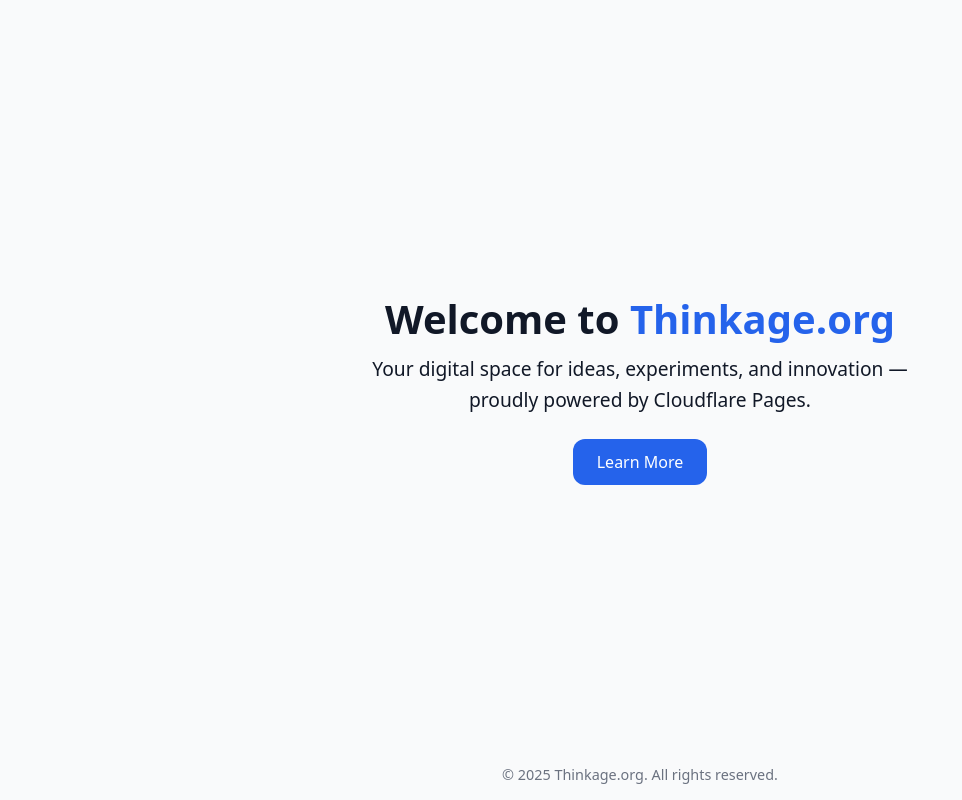
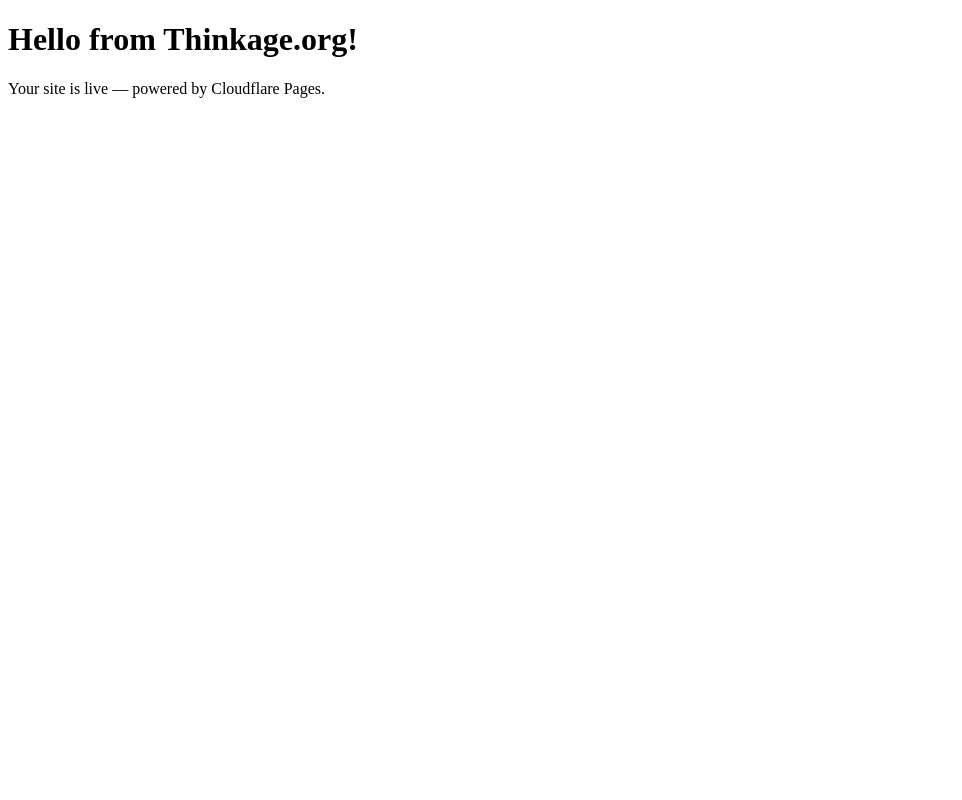
Before and after one commit to Keveneven/website-n8n, a plain HTML site: page index.html in a window 1280 px wide. Shown: the whole page, without its empty margins (0-962 px from the left). Drawn offline with Linux system fonts and the light colour scheme.

Commit message:
Add files via upload

```diff
--- a/index.html
+++ b/index.html
@@ -1,82 +1,10 @@
 <!DOCTYPE html>
-<html lang="en">
+<html>
 <head>
-  <meta charset="UTF-8" />
-  <meta name="viewport" content="width=device-width, initial-scale=1.0" />
-  <title>Thinkage.org</title>
-  <style>
-    :root {
-      --bg: #f9fafb;
-      --text: #111827;
-      --accent: #2563eb;
-      --radius: 12px;
-    }
-
-    body {
-      margin: 0;
-      font-family: system-ui, -apple-system, "Segoe UI", Roboto, sans-serif;
-      background-color: var(--bg);
-      color: var(--text);
-      display: flex;
-      flex-direction: column;
-      align-items: center;
-      justify-content: center;
-      height: 100vh;
-      text-align: center;
-    }
-
-    header {
-      margin-bottom: 2rem;
-    }
-
-    h1 {
-      font-size: 2.5rem;
-      margin: 0.5rem 0;
-    }
-
-    p {
-      font-size: 1.2rem;
-      max-width: 600px;
-      line-height: 1.6;
-      margin: 0 auto 1.5rem;
-    }
-
-    a.button {
-      display: inline-block;
-      background-color: var(--accent);
-      color: white;
-      padding: 0.75rem 1.5rem;
-      border-radius: var(--radius);
-      text-decoration: none;
-      font-weight: 500;
-      transition: background 0.2s;
-    }
-
-    a.button:hover {
-      background-color: #1e40af;
-    }
-
-    footer {
-      position: absolute;
-      bottom: 1rem;
-      font-size: 0.9rem;
-      color: #6b7280;
-    }
-  </style>
+  <title>Welcome to Thinkage</title>
 </head>
 <body>
-  <header>
-    <h1>Welcome to <span style="color: var(--accent)">Thinkage.org</span></h1>
-    <p>Your digital space for ideas, experiments, and innovation — proudly powered by Cloudflare Pages.</p>
-    <a class="button" href="#learn-more">Learn More</a>
-  </header>
-
-  <footer>
-    © <span id="year"></span> Thinkage.org. All rights reserved.
-  </footer>
-
-  <script>
-    document.getElementById("year").textContent = new Date().getFullYear();
-  </script>
+  <h1>Hello from Thinkage.org!</h1>
+  <p>Your site is live — powered by Cloudflare Pages.</p>
 </body>
 </html>
--- a/style.css
+++ b/style.css
@@ -0,0 +1,22 @@
+body {
+  font-family: system-ui, sans-serif;
+  margin: 40px auto;
+  max-width: 700px;
+  line-height: 1.6;
+  color: #111827;
+  background: #f9fafb;
+}
+
+header, footer {
+  text-align: center;
+}
+
+nav a {
+  text-decoration: none;
+  color: #2563eb;
+  margin: 0 8px;
+}
+
+nav a:hover {
+  text-decoration: underline;
+}
```
Also changed, not shown: about.html (added, +30 -0 lines), contact.html (added, +29 -0 lines).
